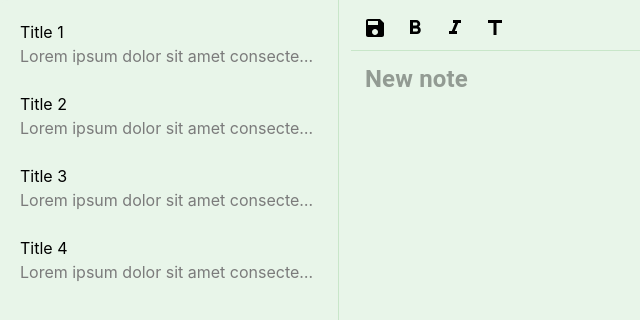
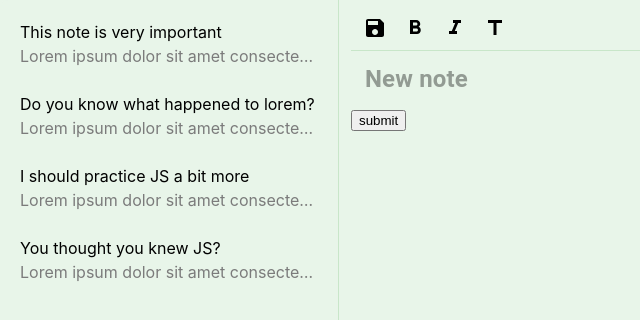
Before and after one commit to Nyikiwane/notes, a React (Vite) app: page / in a window 1280 px wide. Shown: the top 320 px of the page, without its empty margins (0-640 px from the left). Built offline with nearby package versions, Linux system fonts and the light colour scheme.

Commit message:
create new note and save it

```diff
--- a/package.json
+++ b/package.json
@@ -19,6 +19,7 @@
     "react-router-dom": "^6.15.0"
   },
   "devDependencies": {
+    "@types/node": "^20.5.8",
     "@types/react": "^18.2.15",
     "@types/react-dom": "^18.2.7",
     "@typescript-eslint/eslint-plugin": "^6.0.0",
--- a/src/components/CreateNote.tsx
+++ b/src/components/CreateNote.tsx
@@ -1,15 +1,30 @@
 import './CreateNote.module.css';
 import TextField from '@mui/material/TextField';
 import Box from '@mui/material/Box';
-import { ChangeEvent } from 'react';
+import { ChangeEvent, useState } from 'react';
+import notes from '../lib/notes.json';
+
+type E = ChangeEvent<HTMLInputElement>;
 
 function CreateNote() {
-  const onChangeHandler = (e: ChangeEvent<HTMLInputElement>) => {
-    console.log((e.currentTarget as HTMLInputElement).value);
+  const [note, setNote] = useState('');
+
+  const onChangeHandler = (e: E) => {
+    setNote(e.target.value);
+  };
+
+  const onSubmitHandler = (e: E) => {
+    e.preventDefault();
+
+    const text = note.split('\n');
+    const title = text[0]; // it will always match the first line, even if there is no a 'new line'
+    const body = text.filter((_, i) => i !== 0).join('\n');
+    const date = new Date().toISOString();
+    notes.notes.push({ title, body, date });
   };
 
   return (
-    <Box component='form'>
+    <Box component='form' onSubmit={onSubmitHandler}>
       <TextField
         multiline
         fullWidth
@@ -21,6 +36,7 @@ function CreateNote() {
           },
         }}
       />
+      <button type='submit'>submit</button>
     </Box>
   );
 }
--- a/src/components/Note.tsx
+++ b/src/components/Note.tsx
@@ -1,11 +1,6 @@
 import { useParams } from 'react-router-dom';
 import notes from '../lib/notes.json';
 import { makeSlugFromTitle } from '../helpers/helpers';
-
-interface Note {
-  title: string;
-  body: string;
-}
 
 function Note() {
   const { slug } = useParams();
--- a/src/helpers/helpers.ts
+++ b/src/helpers/helpers.ts
@@ -1,3 +1,3 @@
 export function makeSlugFromTitle(t: string) {
-  return t.toLowerCase().split(' ').join('-');
+  return t.replace(/[?!.]/, '').toLowerCase().split(' ').join('-');
 }
--- a/src/lib/notes.json
+++ b/src/lib/notes.json
@@ -1,20 +1,26 @@
 {
   "notes": [
     {
-    "title": "Title 1",
-    "body": "Lorem ipsum dolor sit amet consectetur adipisicing elit. Excepturi accusamus enim, architecto debitis maxime reprehenderit porro natus repellat quam mollitia dignissimos quis magnam neque ullam ab adipisci voluptate deserunt nisi! Veritatis laborum repellat obcaecati, maiores sunt ipsum. Maiores deleniti alias odio autem similique accusamus, libero reiciendis unde aut optio fuga illo, modi laborum fugit quidem. Culpa quos non neque iste1?"
+    "title": "This note is very important",
+    "body": "Lorem ipsum dolor sit amet consectetur adipisicing elit. Excepturi accusamus enim, architecto debitis maxime reprehenderit porro natus repellat quam mollitia dignissimos quis magnam neque ullam ab adipisci voluptate deserunt nisi! Veritatis laborum repellat obcaecati, maiores sunt ipsum. Maiores deleniti alias odio autem similique accusamus, libero reiciendis unde aut optio fuga illo, modi laborum fugit quidem. Culpa quos non neque iste1?",
+    "date": "2023-08-30"
   },
 {
-    "title": "Title 2",
-    "body": "Lorem ipsum dolor sit amet consectetur adipisicing elit. Excepturi accusamus enim, architecto debitis maxime reprehenderit porro natus repellat quam mollitia dignissimos quis magnam neque ullam ab adipisci voluptate deserunt nisi! Veritatis laborum repellat obcaecati, maiores sunt ipsum. Maiores deleniti alias odio autem similique accusamus, libero reiciendis unde aut optio fuga illo, modi laborum fugit quidem. Culpa quos non neque iste2?"
+    "title": "Do you know what happened to lorem?",
+    "body": "Lorem ipsum dolor sit amet consectetur adipisicing elit. Excepturi accusamus enim, architecto debitis maxime reprehenderit porro natus repellat quam mollitia dignissimos quis magnam neque ullam ab adipisci voluptate deserunt nisi! Veritatis laborum repellat obcaecati, maiores sunt ipsum. Maiores deleniti alias odio autem similique accusamus, libero reiciendis unde aut optio fuga illo, modi laborum fugit quidem. Culpa quos non neque iste2?",
+    "date": "2023-08-31"
   },
   {
-    "title": "Title 3",
-    "body": "Lorem ipsum dolor sit amet consectetur adipisicing elit. Excepturi accusamus enim, architecto debitis maxime reprehenderit porro natus repellat quam mollitia dignissimos quis magnam neque ullam ab adipisci voluptate deserunt nisi! Veritatis laborum repellat obcaecati, maiores sunt ipsum. Maiores deleniti alias odio autem similique accusamus, libero reiciendis unde aut optio fuga illo, modi laborum fugit quidem. Culpa quos non neque iste3?"
+    "title": "I should practice JS a bit more",
+    "body": "Lorem ipsum dolor sit amet consectetur adipisicing elit. Excepturi accusamus enim, architecto debitis maxime reprehenderit porro natus repellat quam mollitia dignissimos quis magnam neque ullam ab adipisci voluptate deserunt nisi! Veritatis laborum repellat obcaecati, maiores sunt ipsum. Maiores deleniti alias odio autem similique accusamus, libero reiciendis unde aut optio fuga illo, modi laborum fugit quidem. Culpa quos non neque iste3?",
+    "date": "2023-09-01"
+
   },
    {
-    "title": "Title 4",
-    "body": "Lorem ipsum dolor sit amet consectetur adipisicing elit. Excepturi accusamus enim, architecto debitis maxime reprehenderit porro natus repellat quam mollitia dignissimos quis magnam neque ullam ab adipisci voluptate deserunt nisi! Veritatis laborum repellat obcaecati, maiores sunt ipsum. Maiores deleniti alias odio autem similique accusamus, libero reiciendis unde aut optio fuga illo, modi laborum fugit quidem. Culpa quos non neque iste4?"
+    "title": "You thought you knew JS?",
+    "body": "Lorem ipsum dolor sit amet consectetur adipisicing elit. Excepturi accusamus enim, architecto debitis maxime reprehenderit porro natus repellat quam mollitia dignissimos quis magnam neque ullam ab adipisci voluptate deserunt nisi! Veritatis laborum repellat obcaecati, maiores sunt ipsum. Maiores deleniti alias odio autem similique accusamus, libero reiciendis unde aut optio fuga illo, modi laborum fugit quidem. Culpa quos non neque iste4?",
+    "date": "2023-09-02"
+
   }
 ]
 }
```
Also changed, not shown: 1 other file (tests, documents, lock files or other folders).
